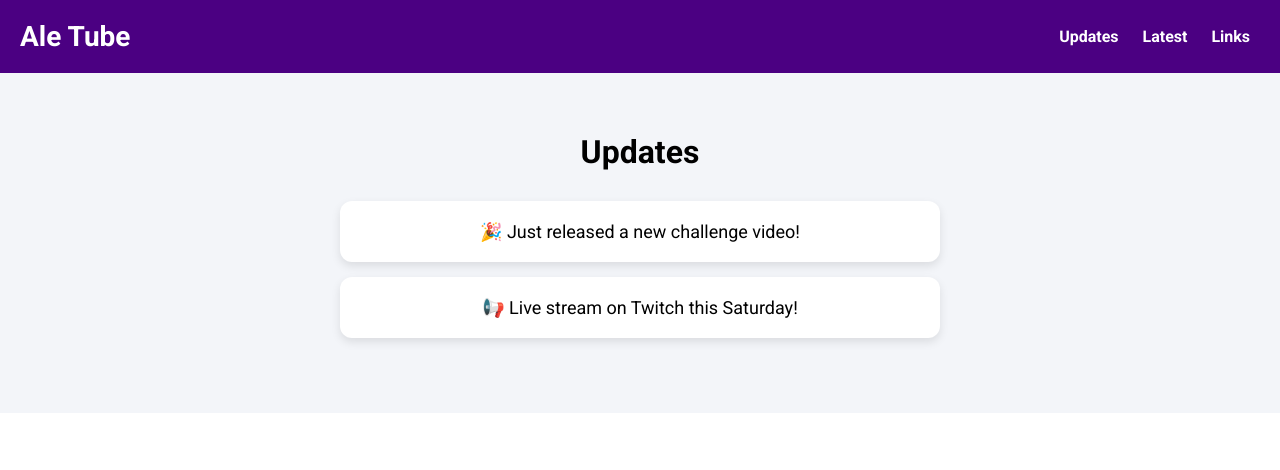
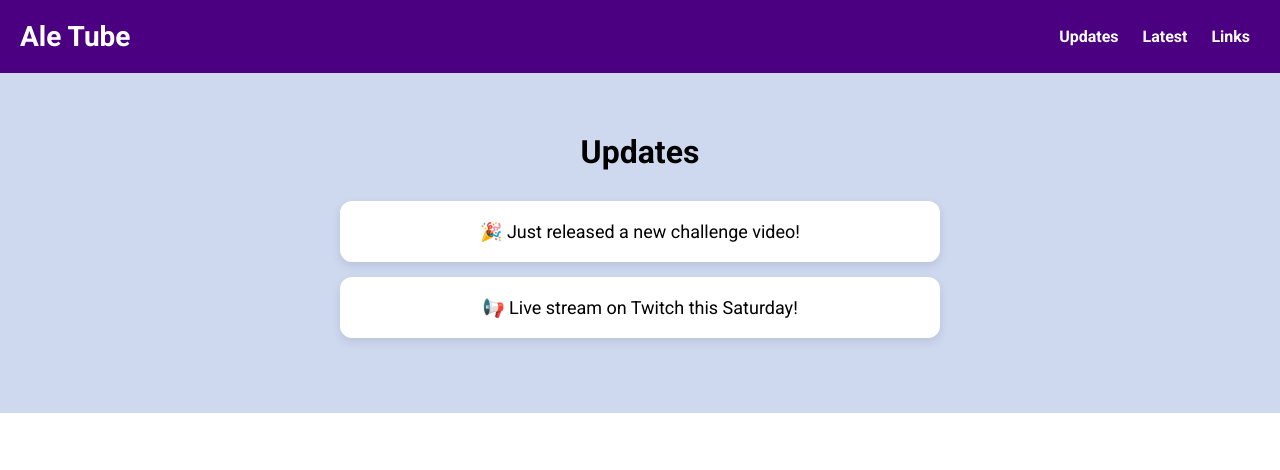
Before and after one commit to ethionoob/ProjectAletube, a plain HTML site: page index.html in a window 1280 px wide. Shown: the top 470 px of the page. Drawn offline with Linux system fonts and the light colour scheme.

Commit message:
Update style.css

```diff
--- a/style.css
+++ b/style.css
@@ -38,7 +38,7 @@ header nav a {
 /* Updates Section */
 .updates {
   padding: 60px 20px;
-  background-color: #f3f5f9;
+  background-color: #ced9f0;
   text-align: center;
 }
 
```
